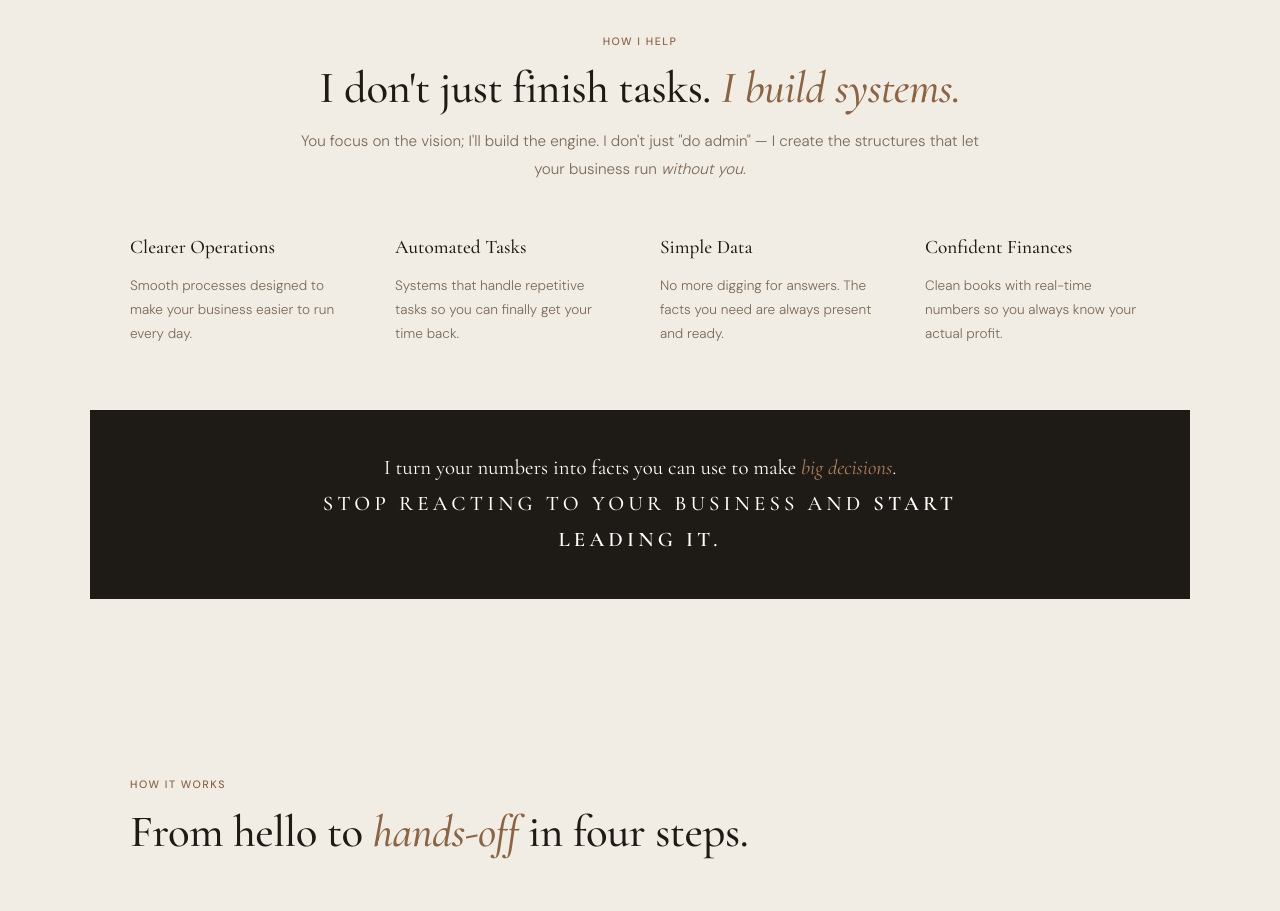
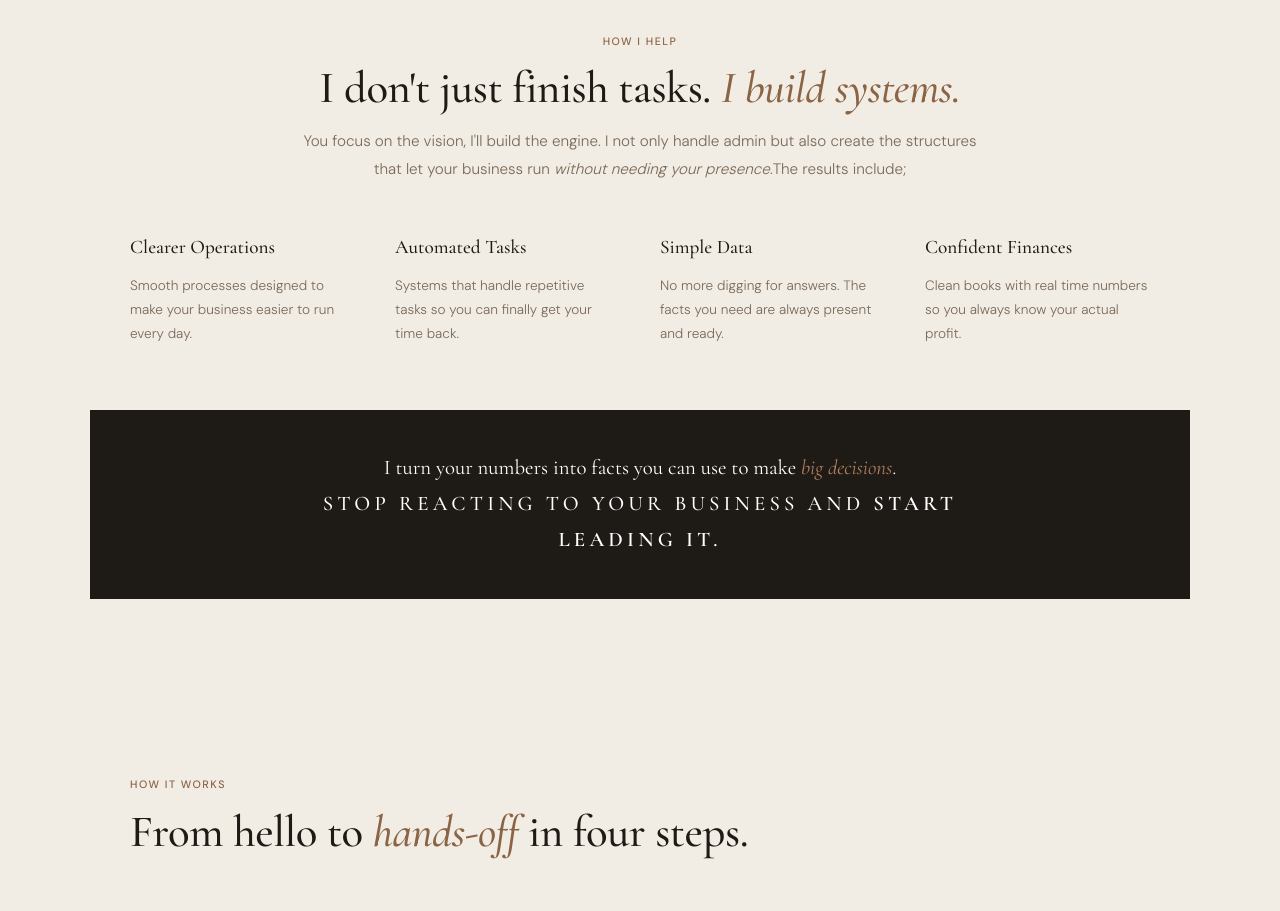
Before and after one commit to Monicah-git/Portfolio, a plain HTML site: page index.html in a window 1280 px wide. Shown: the part 1960-2871 px from the top of the page. Drawn offline with nearby package versions, Linux system fonts and the light colour scheme.

Commit message:
Revise text in help section for better clarity
Updated the wording for clarity and improved flow in the help section.

```diff
--- a/index.html
+++ b/index.html
@@ -441,7 +441,7 @@ footer p{font-size:0.7rem;color:var(--text3)}
     <div class="wrap">
       <span class="eyebrow reveal">How I Help</span>
       <h2 class="reveal">I don't just finish tasks. <em>I build systems.</em></h2>
-      <p class="sub reveal" style="margin:0.75rem auto 0;text-align:center;max-width:680px">You focus on the vision; I'll build the engine. I don't just "do admin" — I create the structures that let your business run <em>without you.</em></p>
+      <p class="sub reveal" style="margin:0.75rem auto 0;text-align:center;max-width:680px">You focus on the vision, I'll build the engine. I not only handle admin but also create the structures that let your business run <em>without needing your presence.</em>The results include;</p>
       <div class="help-grid">
         <div class="help-item reveal">
           <h3>Clearer Operations</h3>
@@ -457,7 +457,7 @@ footer p{font-size:0.7rem;color:var(--text3)}
         </div>
         <div class="help-item reveal">
           <h3>Confident Finances</h3>
-          <p>Clean books with real-time numbers so you always know your actual profit.</p>
+          <p>Clean books with real time numbers so you always know your actual profit.</p>
         </div>
       </div>
       <div class="help-ribbon reveal">
```
